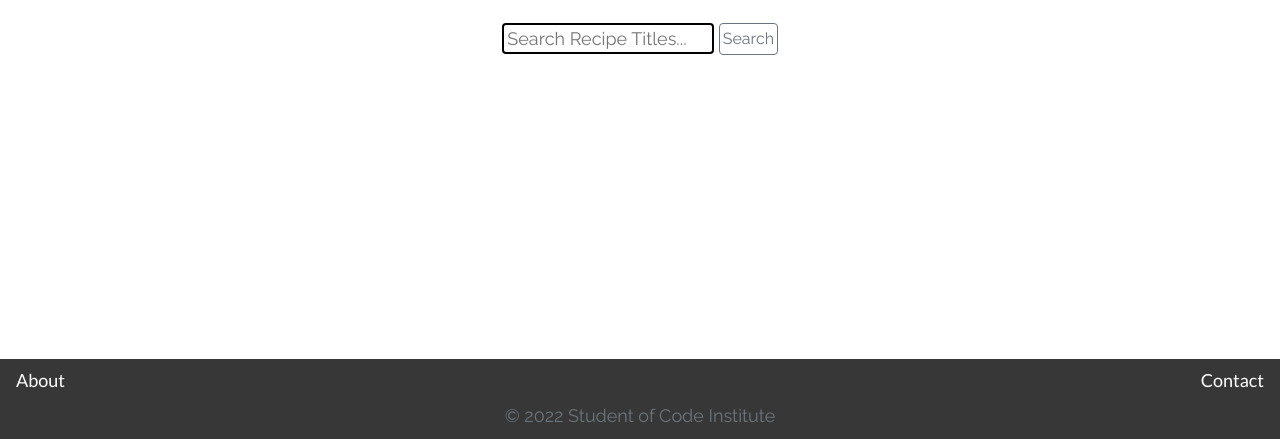
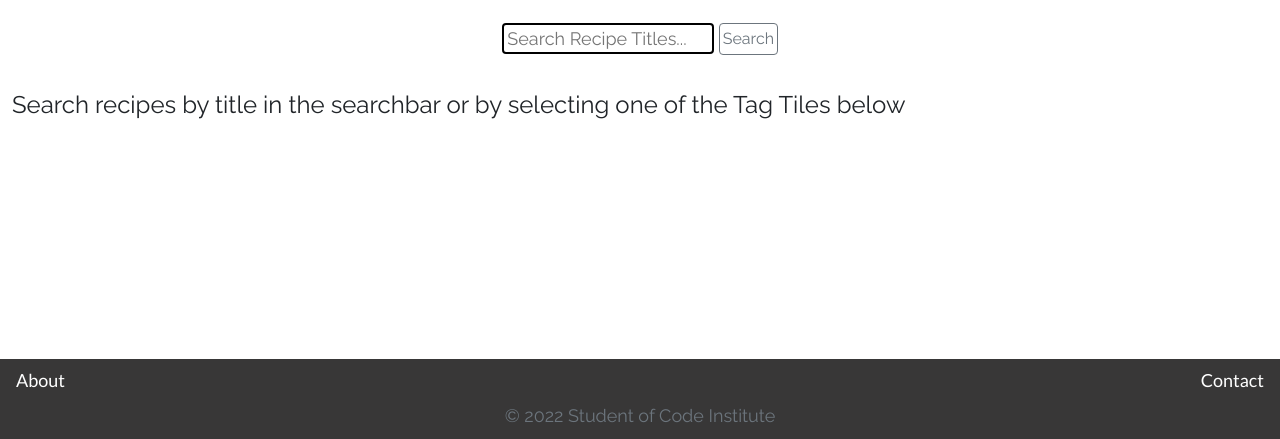
Before and after one commit to mountaincharlie/cook-ebook, a Django app: page / in a window 1280 px wide. Shown: the part 380-819 px from the top of the page. Run offline with Django 3.2, Linux system fonts and the light colour scheme; data that the repository does not hold is empty.

Commit message:
feat: add h4 to explain Tag Tiles searches on homepage

```diff
--- a/templates/index.html
+++ b/templates/index.html
@@ -100,7 +100,13 @@
 
     </div>
 
-    {% endif %}
+    {% else %}
+
+    <div class="row">
+        <div class="col">
+            <h4>Search recipes by title in the searchbar or by selecting one of the Tag Tiles below</h4>
+        </div>
+    </div>
 
     <div class="row tag-tiles-container">
 
@@ -120,6 +126,8 @@
 
     </div>
 
+    {% endif %}
+
 </div>
 
 {% endblock content %}
```
